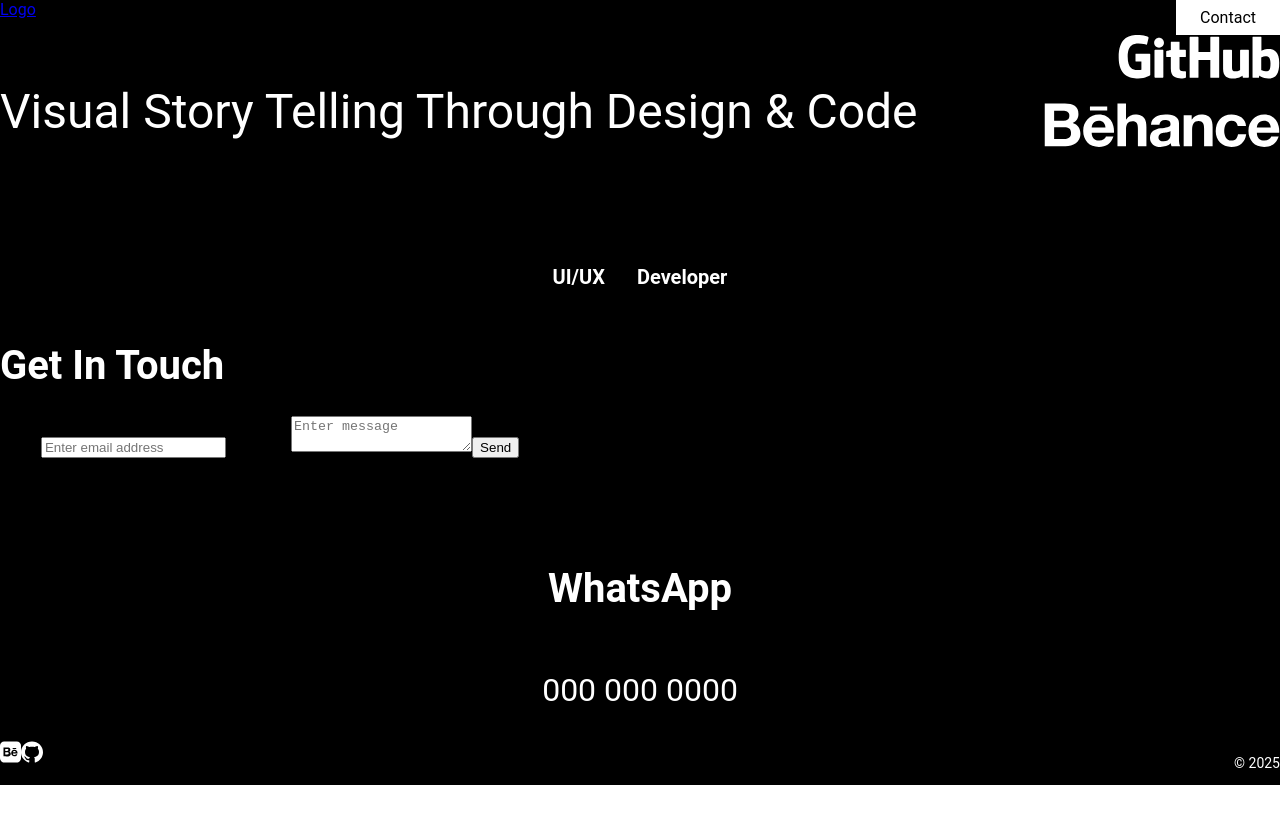
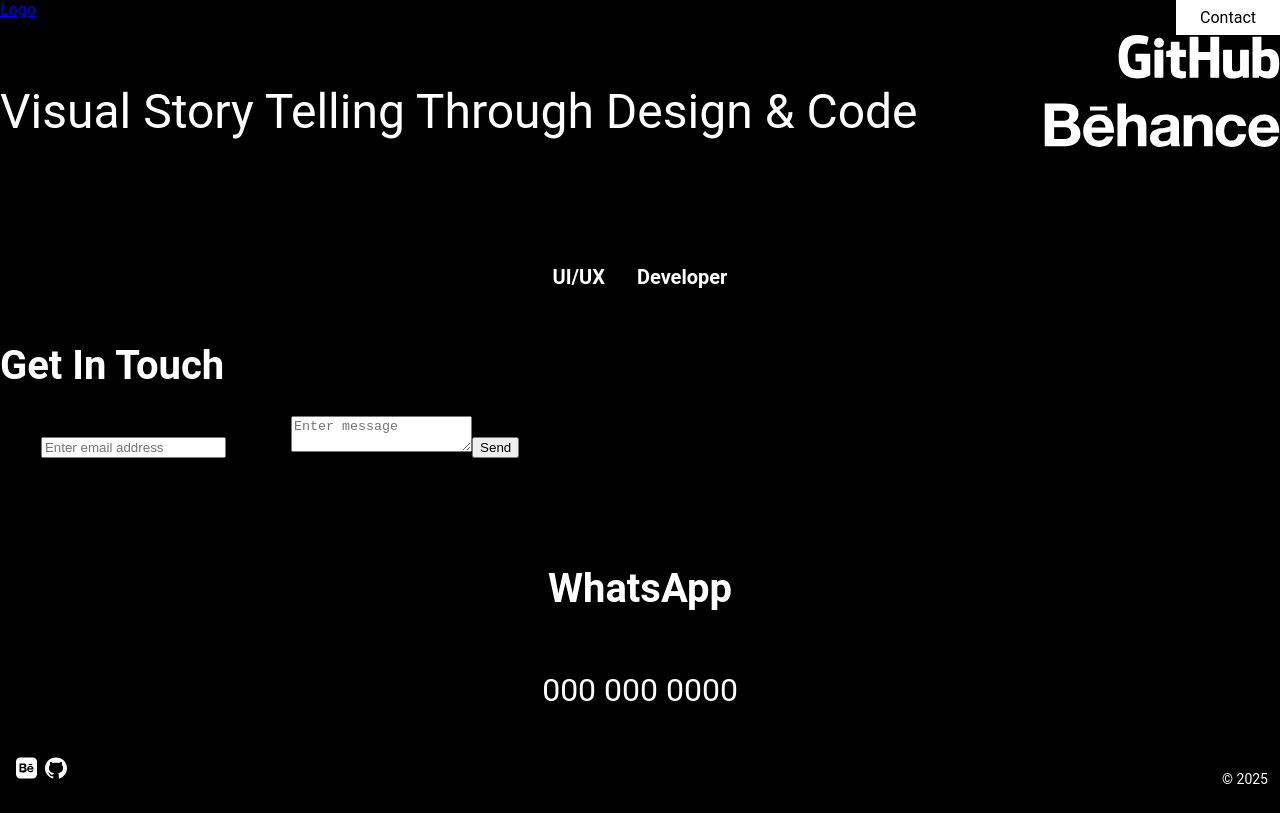
Before and after one commit to HopolangBotsane/Portfolio-Website, a React (Vite) app in the folder portfolio/: page / in a window 1280 px wide. Built offline with nearby package versions, Linux system fonts and the light colour scheme.

Commit message:
Completes: Footer styles

```diff
--- a/portfolio/src/components/Footer/Footer.jsx
+++ b/portfolio/src/components/Footer/Footer.jsx
@@ -9,7 +9,7 @@
 
     return(
         <div className={styles.footer}>
-            <div className="footer-left">
+            <div className={styles.footerLeft}>
                 <Link><img src={Behance} alt="Link to Behance Profile" /></Link>
                 <Link><img src={Github} alt="Link to Github Profile" /></Link>
             </div>
--- a/portfolio/src/components/Footer/Footer.module.css
+++ b/portfolio/src/components/Footer/Footer.module.css
@@ -1,6 +1,12 @@
 .footer {
     display: flex;
     justify-content: space-between;
+    padding: 1rem 0.75rem 0.75rem 1rem;
+}
+
+.footerLeft {
+    display: flex;
+    gap: 0.5rem;
 }
 
 .year {
```
